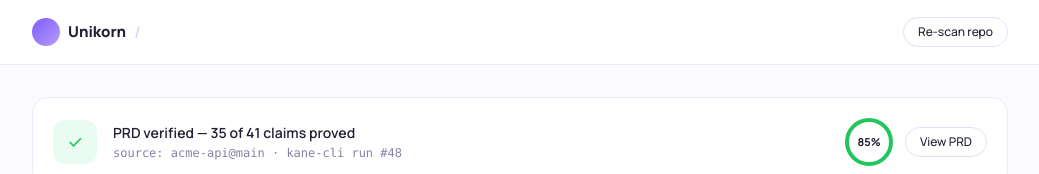
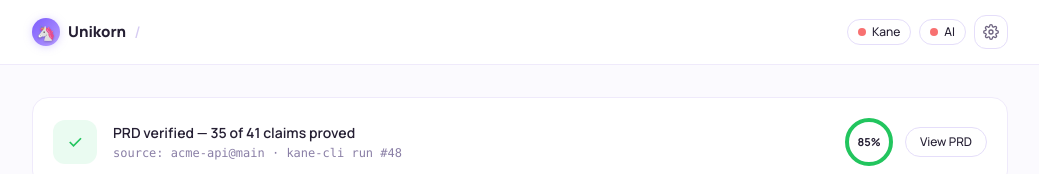
Before and after one commit to tamago-labs/unikorn, a React (Vite) app in the folder frontend/: page /design in a window 1280 px wide. Shown: the top 174 px of the page, without its empty margins (120-1159 px from the left). Built offline with nearby package versions, Linux system fonts and the light colour scheme; no server answers.

Commit message:
feat: reusable StatusBadges, framer-motion tabs, full path in header

```diff
--- a/frontend/package.json
+++ b/frontend/package.json
@@ -9,6 +9,7 @@
     "preview": "vite preview --port 3000"
   },
   "dependencies": {
+    "framer-motion": "^13.1.1",
     "react": "^18.3.0",
     "react-dom": "^18.3.0",
     "react-router-dom": "^6.26.0",
--- a/frontend/src/components/SettingsModal.tsx
+++ b/frontend/src/components/SettingsModal.tsx
@@ -188,19 +188,7 @@ function KaneTab() {
 
   return (
     <div className="space-y-4">
-      <div className="flex items-center gap-2 mb-2">
-        <h3 className="text-sm font-bold text-[#251F33]">Kane CLI</h3>
-        <button
-          onClick={refresh}
-          disabled={loading}
-          className="p-1.5 rounded-lg text-[#6E6480] hover:bg-[#F1ECFE] hover:text-[#251F33] transition-colors disabled:opacity-50"
-          title="Refresh"
-        >
-          <svg width="14" height="14" viewBox="0 0 24 24" fill="none" stroke="currentColor" strokeWidth="2">
-            <path d="M21 12a9 9 0 11-3-6.7L21 8" /><path d="M21 3v5h-5" />
-          </svg>
-        </button>
-      </div>
+      <h3 className="text-sm font-bold text-[#251F33] mb-2">Kane CLI</h3>
 
       {loading ? (
         <div className="flex items-center gap-2 text-sm text-[#6E6480] py-4">
--- /dev/null
+++ b/frontend/src/components/StatusBadges.tsx
@@ -0,0 +1,61 @@
+import { useState, useEffect, useCallback } from 'react'
+import { fetchKaneStatus, fetchAiStatus, type KaneStatus, type AiStatus } from '../api'
+import KaneStatusModal from './KaneStatusModal'
+import SettingsModal from './SettingsModal'
+
+interface StatusBadgesProps {
+  onSettingsClick?: () => void
+}
+
+export default function StatusBadges({ onSettingsClick }: StatusBadgesProps) {
+  const [kane, setKane] = useState<KaneStatus | null>(null)
+  const [ai, setAi] = useState<AiStatus | null>(null)
+  const [kaneModalOpen, setKaneModalOpen] = useState(false)
+  const [settingsOpen, setSettingsOpen] = useState(false)
+
+  const refresh = useCallback(() => {
+    fetchKaneStatus().then(setKane).catch(() => setKane(null))
+    fetchAiStatus().then(setAi).catch(() => setAi(null))
+  }, [])
+
+  useEffect(() => {
+    refresh()
+    const id = setInterval(refresh, 30_000)
+    return () => clearInterval(id)
+  }, [refresh])
+
+  return (
+    <>
+      <div className="flex items-center gap-2">
+        <button
+          onClick={() => setKaneModalOpen(true)}
+          className="flex items-center gap-1.5 px-2.5 py-1 rounded-full border border-[#E5DEFA] hover:border-[#D9CCFB] hover:bg-[#FBFAFE] transition-colors text-xs font-medium"
+          title="Kane CLI status"
+        >
+          <span className={`w-2 h-2 rounded-full ${kane?.authenticated ? 'bg-emerald-400' : kane?.available ? 'bg-amber-400' : 'bg-red-400'}`} />
+          <span>Kane</span>
+        </button>
+        <div
+          className="flex items-center gap-1.5 px-2.5 py-1 rounded-full border border-[#E5DEFA] text-xs font-medium"
+          title={ai?.configured ? `AI: ${ai.baseUrl}` : 'AI not configured'}
+        >
+          <span className={`w-2 h-2 rounded-full ${ai?.configured ? 'bg-emerald-400' : 'bg-red-400'}`} />
+          <span>AI</span>
+        </div>
+        <button
+          onClick={() => { onSettingsClick?.(); setSettingsOpen(true) }}
+          className="p-2 rounded-xl border border-[#E5DEFA] hover:border-[#D9CCFB] hover:bg-[#FBFAFE] transition-colors text-[#6E6480] hover:text-[#251F33]"
+          title="Settings"
+        >
+          <svg width="16" height="16" viewBox="0 0 24 24" fill="none" stroke="currentColor" strokeWidth="2">
+            <circle cx="12" cy="12" r="3" />
+            <path d="M19.4 15a1.65 1.65 0 00.33 1.82l.06.06a2 2 0 010 2.83 2 2 0 01-2.83 0l-.06-.06a1.65 1.65 0 00-1.82-.33 1.65 1.65 0 00-1 1.51V21a2 2 0 01-2 2 2 2 0 01-2-2v-.09A1.65 1.65 0 009 19.4a1.65 1.65 0 00-1.82.33l-.06.06a2 2 0 01-2.83 0 2 2 0 010-2.83l.06-.06A1.65 1.65 0 004.68 15a1.65 1.65 0 00-1.51-1H3a2 2 0 01-2-2 2 2 0 012-2h.09A1.65 1.65 0 004.6 9a1.65 1.65 0 00-.33-1.82l-.06-.06a2 2 0 010-2.83 2 2 0 012.83 0l.06.06A1.65 1.65 0 009 4.68 1.65 1.65 0 0010 3.17V3a2 2 0 012-2 2 2 0 012 2v.09a1.65 1.65 0 001 1.51 1.65 1.65 0 001.82-.33l.06-.06a2 2 0 012.83 0 2 2 0 010 2.83l-.06.06A1.65 1.65 0 0019.32 9a1.65 1.65 0 001.51 1H21a2 2 0 012 2 2 2 0 01-2 2h-.09a1.65 1.65 0 00-1.51 1z" />
+          </svg>
+        </button>
+      </div>
+
+      {kaneModalOpen && <KaneStatusModal kane={kane} onClose={() => setKaneModalOpen(false)} />}
+      {settingsOpen && <SettingsModal onClose={() => setSettingsOpen(false)} />}
+    </>
+  )
+}
--- a/frontend/src/components/StudioHeader.tsx
+++ b/frontend/src/components/StudioHeader.tsx
@@ -1,24 +1,27 @@
+import StatusBadges from './StatusBadges'
+
 interface StudioHeaderProps {
   projectName: string
-  onRescan?: () => void
 }
 
-export default function StudioHeader({ projectName, onRescan }: StudioHeaderProps) {
+export default function StudioHeader({ projectName }: StudioHeaderProps) {
   return (
     <header className="border-b border-[#EFEAFB] bg-white">
       <div className="max-w-5xl mx-auto px-6 h-16 flex items-center justify-between">
         <div className="flex items-center gap-2">
-          <div className="w-7 h-7 rounded-full bg-gradient-to-br from-[#7C5CFC] to-[#B79CFF]" />
+          <div
+            className="w-7 h-7 rounded-full bg-gradient-to-br from-[#7C5CFC] to-[#B79CFF] flex items-center justify-center"
+            style={{ filter: 'drop-shadow(0 1px 4px rgba(124,92,252,0.25))' }}
+          >
+            <span style={{ fontSize: '15px', lineHeight: 1, filter: 'drop-shadow(0 1px 1px rgba(37,31,51,0.3))' }}>
+              🦄
+            </span>
+          </div>
           <span className="font-extrabold text-[15px]">Unikorn</span>
           <span className="text-[#D6CCF2]">/</span>
           <span className="text-sm text-[#6E6480] font-mono">{projectName}</span>
         </div>
-        <button
-          onClick={onRescan}
-          className="text-xs font-medium border border-[#E5DEFA] rounded-full px-3.5 py-1.5 hover:bg-[#F1ECFE] transition-colors"
-        >
-          Re-scan repo
-        </button>
+        <StatusBadges />
       </div>
     </header>
   )
--- a/frontend/src/components/StudioTabs.tsx
+++ b/frontend/src/components/StudioTabs.tsx
@@ -1,3 +1,5 @@
+import { motion } from 'framer-motion'
+
 interface StudioTab {
   id: string
   label: string
@@ -12,19 +14,26 @@ interface StudioTabsProps {
 
 export default function StudioTabs({ tabs, active, onChange }: StudioTabsProps) {
   return (
-    <div className="flex items-center gap-1.5 bg-[#F1ECFE] rounded-full p-1 w-fit">
+    <div className="flex items-center gap-1.5 bg-[#F1ECFE] rounded-full p-1 w-fit relative">
       {tabs.map((tab) => (
         <button
           key={tab.id}
           onClick={() => onChange(tab.id)}
-          className={`rounded-full px-4 py-2 text-sm font-medium transition-all ${
-            active === tab.id
-              ? 'bg-[#251F33] text-white'
-              : 'text-[#6E6480] hover:bg-[#E5DEFA]'
+          className={`relative rounded-full px-4 py-2 text-sm font-medium transition-colors ${
+            active === tab.id ? 'text-white' : 'text-[#6E6480] hover:text-[#251F33]'
           }`}
         >
-          {tab.label}
-          <span className="opacity-60 font-mono text-xs ml-1">·{tab.count}</span>
+          {active === tab.id && (
+            <motion.div
+              layoutId="tab-pill"
+              className="absolute inset-0 bg-[#251F33] rounded-full"
+              transition={{ type: 'spring', stiffness: 400, damping: 30 }}
+            />
+          )}
+          <span className="relative z-10">
+            {tab.label}
+            <span className="opacity-60 font-mono text-xs ml-1">·{tab.count}</span>
+          </span>
         </button>
       ))}
     </div>
--- a/frontend/src/pages/DesignApp.tsx
+++ b/frontend/src/pages/DesignApp.tsx
@@ -39,12 +39,10 @@ export default function DesignApp() {
   useEffect(() => {
     const folderParam = searchParams.get('folder')
     if (folderParam) {
-      const name = folderParam.split(/[/\\]/).pop() || folderParam
-      setProjectName(name)
+      setProjectName(folderParam)
     } else {
       fetchWorkingFolder().then((r) => {
-        const name = r.folder.split(/[/\\]/).pop() || r.folder
-        setProjectName(name)
+        setProjectName(r.folder)
       }).catch(() => {})
     }
   }, [searchParams])
```
Also changed, not shown: frontend/src/components/Navbar.tsx (+8 -52 lines), 1 other file (tests, documents, lock files or other folders).
